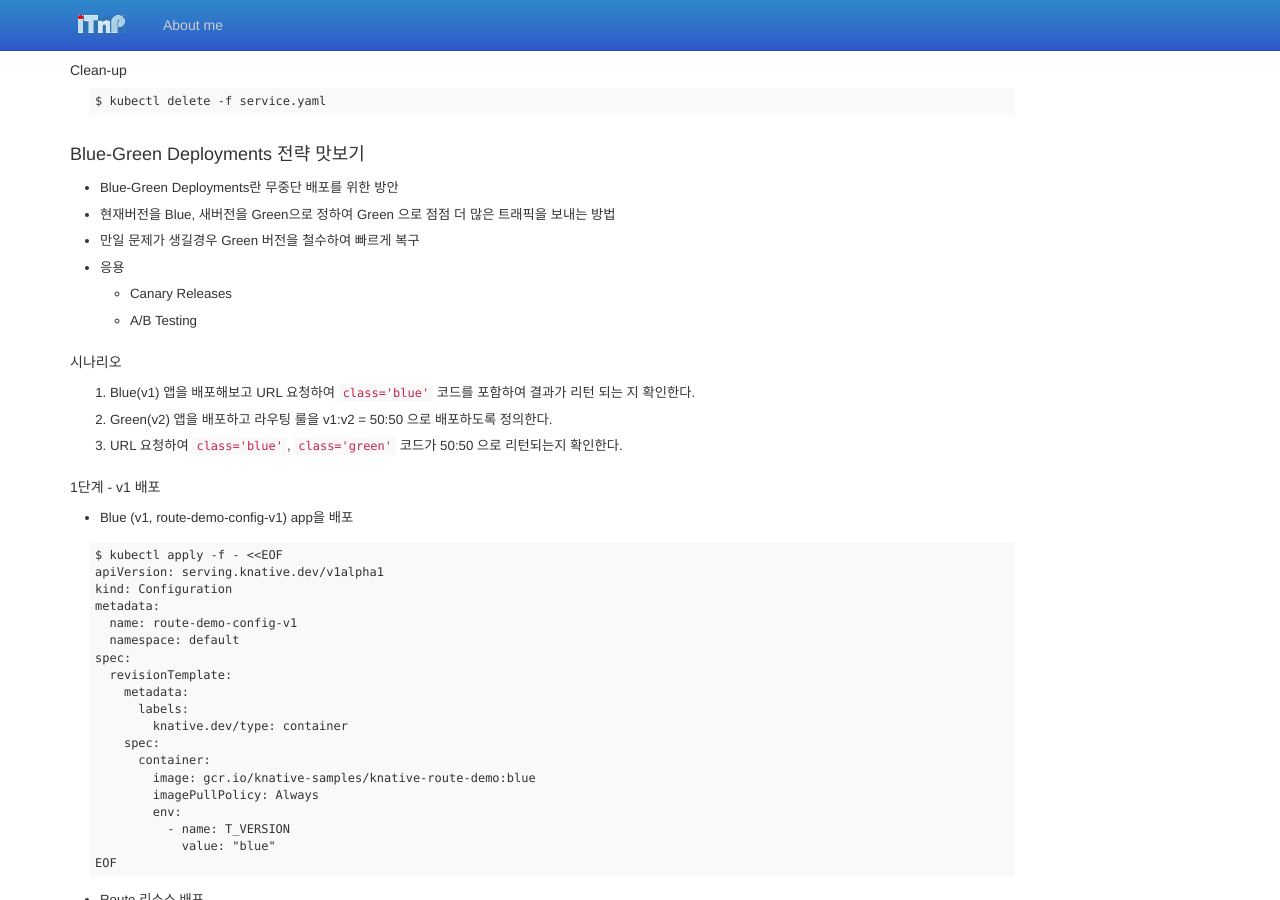
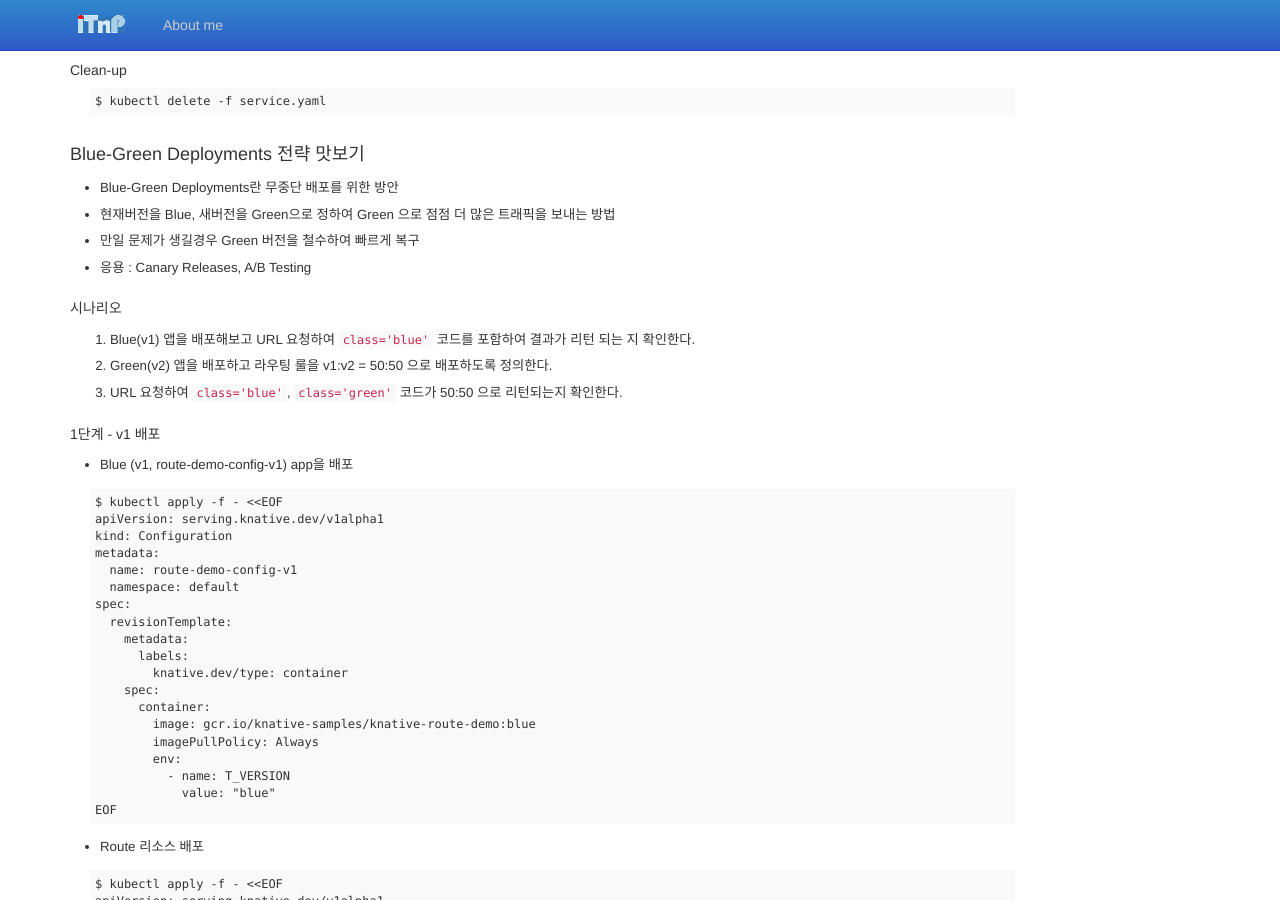
Before and after one commit to itnpeople/itnpeople.github.com, a Jekyll site: the page built from _posts/2019-06-03-knativ-install and started with app deployment.md, in a window 1280 px wide and 900 px high, scrolled down 2938 px. Built offline with Jekyll 4.4.1, drawn with Linux system fonts in a browser that asks for light colours.

```diff
--- a/_posts/2019-06-03-knativ-install and started with app deployment.md
+++ b/_posts/2019-06-03-knativ-install and started with app deployment.md
@@ -220,9 +220,7 @@ $ kubectl delete -f service.yaml
 * Blue-Green Deployments란 무중단 배포를 위한 방안
 * 현재버전을 Blue, 새버전을 Green으로 정하여 Green 으로 점점 더 많은 트래픽을 보내는 방법
 * 만일 문제가 생길경우 Green 버전을 철수하여 빠르게 복구
-* 응용
-  * Canary Releases
-  * A/B Testing
+* 응용 : Canary Releases, A/B Testing
 
 ### 시나리오
 
```
Also changed, not shown: resources/img/post/general_faas_architecture.png (added).
